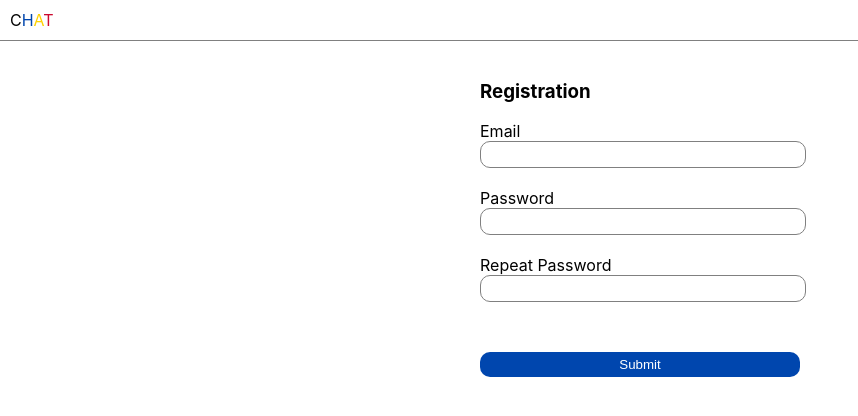
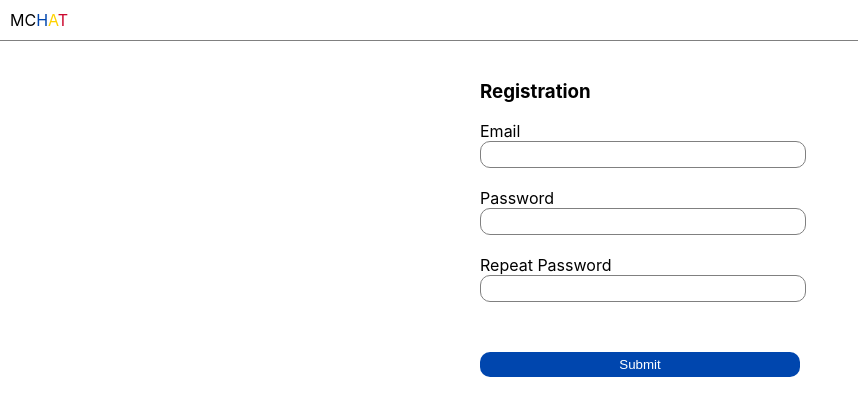
Before and after one commit to MihailGorceag/mchat, a React (Create React App) app: page /registration in a window 1280 px wide. Shown: the top 416 px of the page, without its empty margins (0-858 px from the left). Built offline with nearby package versions, Linux system fonts and the light colour scheme; no server answers.

Commit message:
change logo

```diff
--- a/src/features/Header/index.js
+++ b/src/features/Header/index.js
@@ -25,6 +25,7 @@ const Header = () => {
     <div onClick={() => {
       history.push('/')
     }} >
+      <span>M</span>
       <span>C</span>
       <span style={{color: '#0046AE'}} >H</span>
       <span style={{color: '#FFD200'}} >A</span>
```
